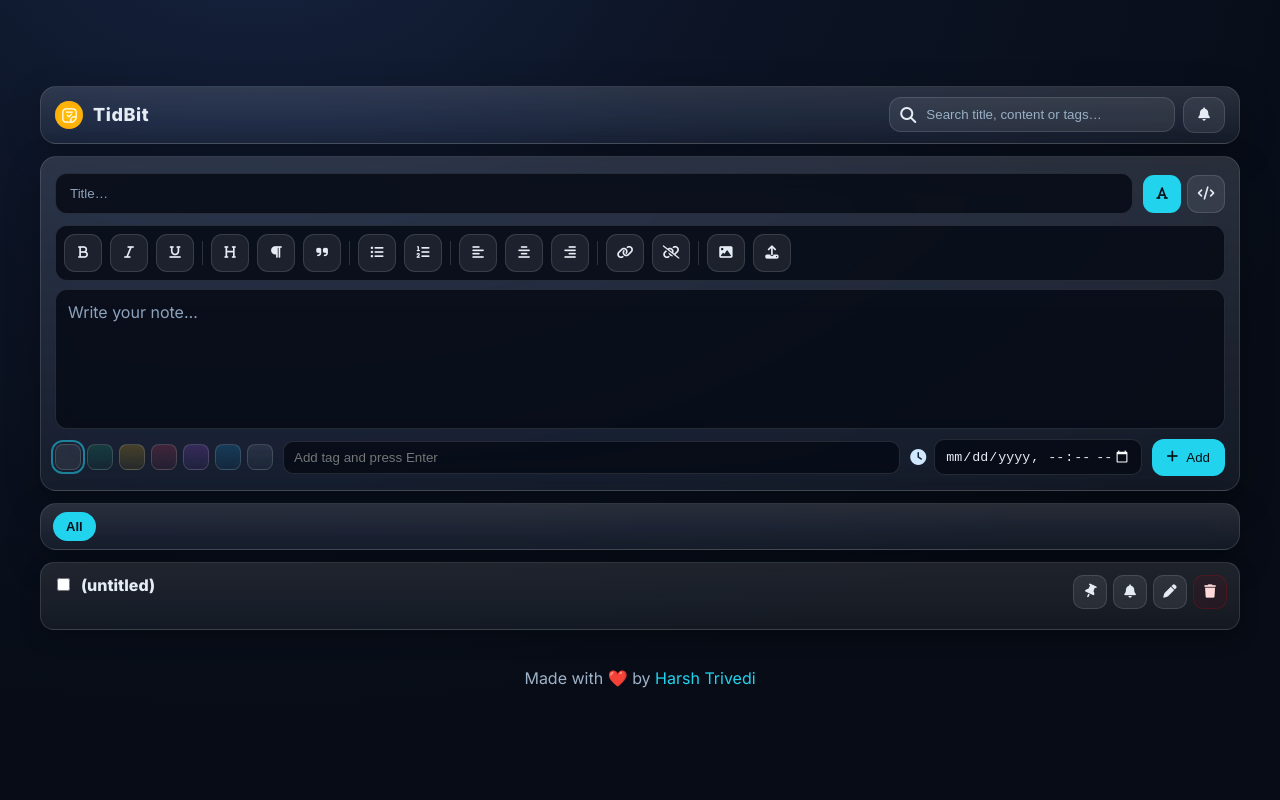
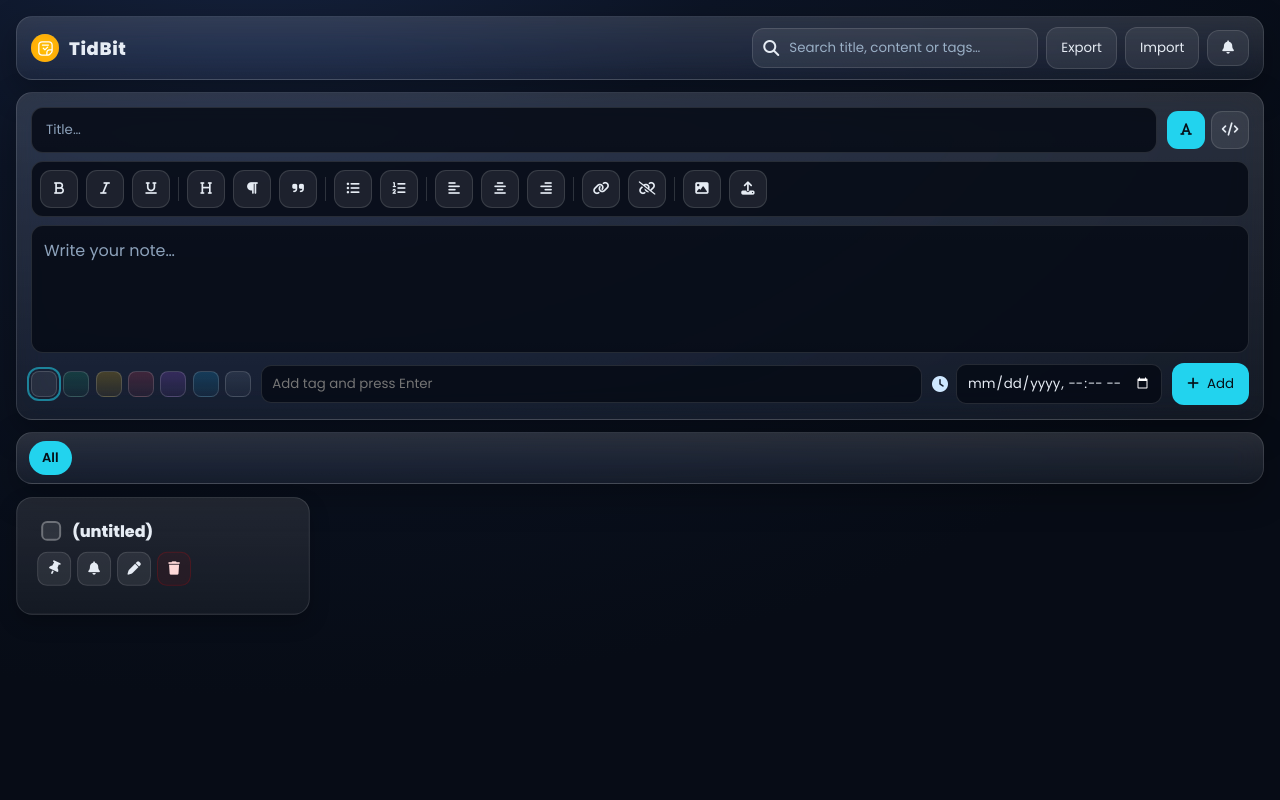
Before and after one commit to harsh98trivedi/TidBit, a Svelte app: page / in a window 1280 px wide. Both pictures are taken after typing "Sample" into the empty fields and a click on the button "Add". Shown: the top 800 px of the page. Built offline with nearby package versions, Linux system fonts and the light colour scheme.

Commit message:
Added new features along with making the app full width. Implement a Svelte ToDo application and update the main font from Inter to Poppins.

```diff
--- a/index.html
+++ b/index.html
@@ -93,7 +93,7 @@
     <link rel="preconnect" href="https://fonts.gstatic.com" crossorigin />
     <link rel="shortcut icon" href="tidbit.png" type="image/x-icon" />
     <link
-      href="https://fonts.googleapis.com/css2?family=Inter:wght@400;600;800&family=Fira+Code:wght@400;600&display=swap"
+      href="https://fonts.googleapis.com/css2?family=Poppins:wght@400;600;800&family=Fira+Code:wght@400;600&display=swap"
       rel="stylesheet"
     />
 
@@ -130,7 +130,7 @@
       }
 
       body {
-        font-family: Inter, system-ui, -apple-system, Segoe UI, Roboto,
+        font-family: Poppins, system-ui, -apple-system, Segoe UI, Roboto,
           sans-serif;
         background: radial-gradient(
           1200px 800px at 20% -10%,
--- a/src/App.svelte
+++ b/src/App.svelte
@@ -123,15 +123,13 @@
     window.addEventListener('load', () => {
       if (allowMotion && GS()) {
         const g = GS();
-        g.from('.brand',   { y: 8,  opacity: 0, duration: .45, ease: 'power2.out' });
-        g.from('.composer',{ y: 12, opacity: 0, duration: .45, ease: 'power2.out', delay: .05 });
-        g.from('.board',   { y: 12, opacity: 0, duration: .45, ease: 'power2.out', delay: .08 });
-        if (notes.length) g.from('.card', { y: 8, opacity: 0, duration: .32, stagger: .035, ease: 'power2.out', delay: .12 });
+        g.from('.brand',   { y: 8,  opacity: 0, duration: .45, ease: 'power2.out', clearProps: 'all' });
+        g.from('.composer',{ y: 12, opacity: 0, duration: .45, ease: 'power2.out', delay: .05, clearProps: 'all' });
+        g.from('.board',   { y: 12, opacity: 0, duration: .45, ease: 'power2.out', delay: .08, clearProps: 'all' });
+        // Removed card stagger animation to prevent stuttering
       }
     });
   });
-
-  /* —— Derived ——————————————————————————————— */
   $: allTags = Array.from(new Set(notes.flatMap(n => n.tags))).sort((a,b)=>a.localeCompare(b));
   $: filtered = notes
     .filter(n => activeTag ? n.tags.includes(activeTag) : true)
@@ -177,6 +175,7 @@
     editingId = n.id;
     e_title=n.title; e_type=n.type; e_color=n.color; e_tags=[...n.tags]; e_when=toLocal(n.remindAt);
     if (n.type==='md'){ e_md=n.content; e_html=''; } else { e_html=n.content; e_md=''; }
+    if (allowMotion && GS()) GS().set(`#n-${n.id}`, { clearProps: 'all' });
     await tick();
     if (e_type==='html' && e_editor){
   e_editor.innerHTML = e_html;
@@ -285,8 +284,172 @@
   function cancelTimer(id){ const h=timers.get(id); if(h){ clearTimeout(h); timers.delete(id); } }
 
   /* —— Hover micro ——————————————————————————————— */
-  function hoverUp(e){ if(!allowMotion || !GS()) return; GS().to(e.currentTarget,{ y:-2, scale:1.01, duration:.18, ease:'power2.out' }); }
-  function hoverDown(e){ if(!allowMotion || !GS()) return; GS().to(e.currentTarget,{ y:0,  scale:1.00, duration:.22, ease:'power2.out' }); }
+  function hoverUp(e, id){ if(!allowMotion || !GS() || editingId===id) return; GS().to(e.currentTarget,{ y:-2, scale:1.01, duration:.18, ease:'power2.out' }); }
+  function hoverDown(e, id){ if(!allowMotion || !GS() || editingId===id) return; GS().to(e.currentTarget,{ y:0,  scale:1.00, duration:.22, ease:'power2.out' }); }
+
+  /* —— Masonry Layout Action ——————————————————————————————— */
+  function masonry(node) {
+    const gap = 24;
+    const calc = () => {
+      const h = node.scrollHeight;
+      const span = Math.ceil(h + gap);
+      node.style.gridRowEnd = `span ${span}`;
+    };
+    const ro = new ResizeObserver(() => window.requestAnimationFrame(calc));
+    ro.observe(node);
+
+    // Initial calc with delay to ensure DOM is ready
+    setTimeout(calc, 100);
+
+    node.querySelectorAll('img').forEach(img => {
+      img.addEventListener('load', calc);
+    });
+    return {
+      destroy() { ro.disconnect(); }
+    };
+  }
+
+  /* —— Text Truncation ——————————————————————————————— */
+  function truncateHTML(html, baseLimit = 300) {
+    if (typeof document === 'undefined') return html;
+    const div = document.createElement('div');
+    div.innerHTML = html;
+
+    // More aggressive truncation based on element type
+    const limits = {
+      'H1': 80,
+      'H2': 100,
+      'H3': 120,
+      'H4': 150,
+      'H5': 180,
+      'H6': 200,
+      'BLOCKQUOTE': 200,
+      'P': 300,
+      'default': 300
+    };
+
+    let totalChars = 0;
+    const maxTotal = 400; // Hard limit for entire card
+
+    function truncateNode(node) {
+      if (totalChars >= maxTotal) {
+        node.remove();
+        return;
+      }
+
+      if (node.nodeType === 3) { // Text node
+        const parent = node.parentElement;
+        const tagName = parent?.tagName || 'default';
+        const limit = limits[tagName] || limits['default'];
+
+        const text = node.textContent;
+        const remaining = Math.min(limit, maxTotal - totalChars);
+
+        if (text.length > remaining) {
+          node.textContent = text.substring(0, remaining) + '...';
+          totalChars = maxTotal;
+        } else {
+          totalChars += text.length;
+        }
+      } else if (node.nodeType === 1) { // Element node
+        const children = Array.from(node.childNodes);
+        for (const child of children) {
+          if (totalChars >= maxTotal) {
+            child.remove();
+          } else {
+            truncateNode(child);
+          }
+        }
+      }
+    }
+
+    truncateNode(div);
+    return div.innerHTML;
+  }
+
+  /* —— Shortcuts ——————————————————————————————— */
+  function handleComposerKeydown(e) {
+    if ((e.ctrlKey || e.metaKey) && e.key === 'Enter') {
+      e.preventDefault();
+      addNote();
+    }
+  }
+
+  function handleEditKeydown(e) {
+    if ((e.ctrlKey || e.metaKey) && e.key === 'Enter') {
+      e.preventDefault();
+      saveEdit();
+    }
+  }
+
+  /* —— Export / Import ——————————————————————————————— */
+  function exportNotes() {
+    const dataStr = JSON.stringify(notes, null, 2);
+    const dataBlob = new Blob([dataStr], { type: 'application/json' });
+    const url = URL.createObjectURL(dataBlob);
+    const link = document.createElement('a');
+    link.href = url;
+    link.download = `tidbit-notes-${new Date().toISOString().split('T')[0]}.json`;
+    document.body.appendChild(link);
+    link.click();
+    document.body.removeChild(link);
+    URL.revokeObjectURL(url);
+  }
+
+  let importFileInput;
+  function triggerImport() {
+    importFileInput?.click();
+  }
+
+  function importNotes(event) {
+    const file = event.target.files?.[0];
+    if (!file) return;
+
+    const reader = new FileReader();
+    reader.onload = (e) => {
+      try {
+        const imported = JSON.parse(e.target.result);
+        if (!Array.isArray(imported)) {
+          alert('Invalid JSON format. Expected an array of notes.');
+          return;
+        }
+
+        // Validate and merge imported notes
+        const validNotes = imported.filter(n => n && typeof n === 'object' && n.id);
+        if (validNotes.length === 0) {
+          alert('No valid notes found in the file.');
+          return;
+        }
+
+        // Ask user if they want to merge or replace
+        const shouldReplace = confirm(
+          `Found ${validNotes.length} note(s).\n\nClick OK to REPLACE all existing notes.\nClick Cancel to MERGE with existing notes.`
+        );
+
+        if (shouldReplace) {
+          notes = validNotes;
+        } else {
+          // Merge: add imported notes that don't exist
+          const existingIds = new Set(notes.map(n => n.id));
+          const newNotes = validNotes.filter(n => !existingIds.has(n.id));
+          notes = [...notes, ...newNotes];
+        }
+
+        save();
+        alert(`Successfully imported ${shouldReplace ? validNotes.length : validNotes.filter(n => !notes.some(existing => existing.id === n.id)).length} note(s)!`);
+      } catch (err) {
+        alert('Error parsing JSON file: ' + err.message);
+      }
+    };
+    reader.readAsText(file);
+    event.target.value = ''; // Reset input
+  }
+
+  /* —— Title Truncation ——————————————————————————————— */
+  function truncateTitle(title, maxLength = 60) {
+    if (!title || title.length <= maxLength) return title;
+    return title.substring(0, maxLength) + '...';
+  }
 </script>
 
 <div class="page">
@@ -303,6 +466,13 @@
         <i class="fa-solid fa-magnifying-glass" aria-hidden="true"></i>
         <input type="search" placeholder="Search title, content or tags…" bind:value={query} aria-label="Search notes" />
       </div>
+      <button class="btn ghost" on:click={exportNotes} title="Export notes as JSON">
+        <span class="hide-mobile">Export</span>
+      </button>
+      <button class="btn ghost" on:click={triggerImport} title="Import notes from JSON">
+        <span class="hide-mobile">Import</span>
+      </button>
+      <input type="file" accept=".json" bind:this={importFileInput} on:change={importNotes} style="display: none;" />
       <button class="btn ghost" on:click={testNotification} title="Test notifications">
         <i class="fa-solid fa-bell"></i>
       </button>
@@ -312,7 +482,7 @@
   <!-- Composer -->
   <section class="composer glass">
     <div class="row">
-      <input class="field title" placeholder="Title…" bind:value={c_title} aria-label="Title" />
+      <input class="field title" placeholder="Title…" bind:value={c_title} aria-label="Title" on:keydown={handleComposerKeydown} />
       <div class="mode">
         <button class="tab" class:active={c_type==='html'} type="button" on:click={()=>c_type='html'} title="Rich text"><i class="fa-solid fa-font"></i></button>
         <button class="tab" class:active={c_type==='md'}   type="button" on:click={()=>c_type='md'}   title="Markdown"><i class="fa-solid fa-code"></i></button>
@@ -343,7 +513,7 @@
         <button class="icon" type="button" title="Upload image" on:click={()=>openFile(c_file)}><i class="fa-solid fa-upload"></i></button>
         <input class="hidden-file" type="file" accept="image/*" bind:this={c_file} on:change={(e)=>insertImageFile(c_editor,e)} />
       </div>
-      <div class="editor" contenteditable="true" bind:this={c_editor} on:input={syncCHTML} spellcheck="true" aria-label="Note content (rich)"></div>
+      <div class="editor" contenteditable="true" bind:this={c_editor} on:input={syncCHTML} on:keydown={handleComposerKeydown} spellcheck="true" aria-label="Note content (rich)" role="textbox" tabindex="0"></div>
     {:else}
       <div class="toolbar" role="toolbar" aria-label="Markdown helpers">
         <button class="icon" type="button" title="Bold" on:click={()=>mdWrap('c','**','**')}><i class="fa-solid fa-bold"></i></button>
@@ -354,7 +524,7 @@
         <button class="icon" type="button" title="Quote" on:click={()=>mdWrap('c','> ','')}><i class="fa-solid fa-quote-right"></i></button>
         <button class="icon" type="button" title="List" on:click={()=>mdWrap('c','- ','')}><i class="fa-solid fa-list-ul"></i></button>
       </div>
-      <textarea class="mdarea" bind:value={c_md} placeholder="Write Markdown…" aria-label="Note content (markdown)"></textarea>
+      <textarea class="mdarea" bind:value={c_md} placeholder="Write Markdown…" aria-label="Note content (markdown)" on:keydown={handleComposerKeydown}></textarea>
     {/if}
 
     <div class="meta-row">
@@ -405,12 +575,20 @@
       <p class="empty">No notes match your filters.</p>
     {:else}
       <div class="masonry">
-        {#each filtered as n (n.id)}
-          <article id={"n-"+n.id} class="card" data-color={n.color} on:mouseenter={hoverUp} on:mouseleave={hoverDown}>
+        {#each filtered as n, i (n.id)}
+          <article
+            id={"n-"+n.id}
+            use:masonry
+            class="card"
+            class:editing={editingId === n.id}
+            data-color={n.color}
+            on:mouseenter={(e)=>hoverUp(e, n.id)}
+            on:mouseleave={(e)=>hoverDown(e, n.id)}
+          >
             <header class="card-head">
               <div class="title-line">
                 <input type="checkbox" checked={n.done} on:change={()=>toggleDone(n)} aria-label="Mark as done" />
-                <h3 class:done={n.done}>{n.title}</h3>
+                <h3 class:done={n.done}>{truncateTitle(n.title)}</h3>
               </div>
               <div class="card-actions">
                 <button class="icon" title={n.pinned?'Unpin':'Pin'} on:click={()=>togglePin(n)}><i class="fa-solid fa-thumbtack"></i></button>
@@ -432,7 +610,7 @@
 
             {#if editingId === n.id}
               <div class="edit">
-                <input class="field title" placeholder="Title…" bind:value={e_title} />
+                <input class="field title" placeholder="Title…" bind:value={e_title} on:keydown={handleEditKeydown} />
 
                 <div class="row spread">
                   <div class="mode">
@@ -476,7 +654,7 @@
                     <button class="icon" type="button" title="Upload image" on:click={()=>openFile(e_file)}><i class="fa-solid fa-upload"></i></button>
                     <input class="hidden-file" type="file" accept="image/*" bind:this={e_file} on:change={(e)=>insertImageFile(e_editor,e)} />
                   </div>
-                  <div class="editor" contenteditable="true" bind:this={e_editor} on:input={syncEHTML} spellcheck="true"></div>
+                  <div class="editor" contenteditable="true" bind:this={e_editor} on:input={syncEHTML} on:keydown={handleEditKeydown} spellcheck="true" role="textbox" tabindex="0"></div>
                 {:else}
                   <div class="toolbar" role="toolbar" aria-label="Markdown helpers">
                     <button class="icon" type="button" title="Bold" on:click={()=>mdWrap('e','**','**')}><i class="fa-solid fa-bold"></i></button>
@@ -487,7 +665,7 @@
                     <button class="icon" type="button" title="Quote" on:click={()=>mdWrap('e','> ','')}><i class="fa-solid fa-quote-right"></i></button>
                     <button class="icon" type="button" title="List" on:click={()=>mdWrap('e','- ','')}><i class="fa-solid fa-list-ul"></i></button>
                   </div>
-                  <textarea class="mdarea" bind:value={e_md} placeholder="Write Markdown…"></textarea>
+                  <textarea class="mdarea" bind:value={e_md} placeholder="Write Markdown…" on:keydown={handleEditKeydown}></textarea>
                 {/if}
 
                 <div class="meta-row edit-grid">
@@ -519,7 +697,7 @@
               </div>
             {:else}
               <section class="content">
-                <div class="note">{@html renderHTML(n)}</div>
+                <div class="note">{@html truncateHTML(renderHTML(n))}</div>
                 {#if n.tags.length}
                   <div class="tagsline">
                     {#each n.tags as t}
@@ -535,14 +713,24 @@
     {/if}
   </section>
 
+  {#if editingId !== null}
+    <div class="backdrop" on:click={cancelEdit} role="button" tabindex="0" on:keydown={(e)=>e.key==='Escape'&&cancelEdit()}></div>
+  {/if}
+
   <footer class="foot">
     <p>Made with <span aria-label="love">❤️</span> by <a href="https://harsh98trivedi.github.io/" target="_blank" rel="noopener">Harsh Trivedi</a></p>
   </footer>
 </div>
 
 <style>
-  :global(*){ box-sizing: border-box; }
-  :global(html, body, #app){ height:100%; margin:0; }
+  :global(*){ box-sizing: border-box; font-family: 'Poppins', -apple-system, BlinkMacSystemFont, 'Segoe UI', Roboto, Oxygen, Ubuntu, Cantarell, sans-serif; }
+  :global(html, body, #app){ height:100%; margin:0; scroll-behavior: smooth; }
+
+  /* —— Scrollbar —— */
+  :global(::-webkit-scrollbar) { width: 10px; height: 10px; }
+  :global(::-webkit-scrollbar-track) { background: rgba(255,255,255,0.02); }
+  :global(::-webkit-scrollbar-thumb) { background: rgba(255,255,255,0.15); border-radius: 99px; border: 2px solid transparent; background-clip: content-box; }
+  :global(::-webkit-scrollbar-thumb:hover) { background-color: rgba(255,255,255,0.25); }
 
   .page{
     min-height:100vh;
@@ -552,7 +740,7 @@
     background:radial-gradient(1200px 800px at 20% -10%, #16233f 0%, #0c1425 40%, #070c16 100%);
     position:relative;
     z-index:1;
-    place-content: center;
+    place-content: start center;
   }
 
   .glass{
@@ -564,7 +752,8 @@
   }
 
   /* —— Header —— */
-  .head, .composer, .tags, .board, .foot { width:min(1200px,100%); margin-inline:auto; }
+  /* —— Header —— */
+  .head, .board, .foot, .composer, .tags { width: 100%; margin-inline: auto; }
   #board .empty{ text-align:center; }
 
   .head{
@@ -627,12 +816,12 @@
   .sep{ width:1px; height:24px; background:rgba(255,255,255,.15); align-self:center; }
 
   .editor{
-    min-height:140px; padding:12px; margin-top:8px; border-radius:12px;
+    min-height:10vmax; padding:12px; margin-top:8px; border-radius:12px;
     background:rgba(7,11,22,.85); border:1px solid rgba(255,255,255,.12); outline:none;
   }
   .editor:empty:before{ content:"Write your note…"; color:#8da2bb; }
   .mdarea{
-    width:100%; min-height:140px; padding:12px; margin-top:8px; border-radius:12px;
+    width:100%; min-height:15vmax; padding:12px; margin-top:8px; border-radius:12px; height: 20vmax;
     background:rgba(7,11,22,.85); border:1px solid rgba(255,255,255,.12); color:#e6ecf4; resize:vertical;
   }
 
@@ -688,19 +877,43 @@
   .chip.active{ background:#22d3ee; border-color:transparent; color:#061018; }
 
   /* —— Board / Cards —— */
-  .board{ width:min(1200px,100%); }
-  .masonry{ display:grid; grid-template-columns: repeat(auto-fit, minmax(200px, 1fr)); gap:12px; }
+  .board{ width: 100%; }
+  .masonry {
+    display: grid;
+    grid-template-columns: repeat(auto-fill, minmax(280px, 1fr));
+    gap: 0 24px;
+    grid-auto-rows: 1px;
+    align-items: start;
+    min-height: 50vh; /* Prevent collapse */
+    padding-bottom: 40px; /* Space for footer */
+  }
   @media (max-width: 360px){
     .masonry{ grid-template-columns: 1fr; }
     .toolbar { justify-content: space-around;}
   }
 
   .card{
-    padding:12px; border-radius:14px;
+    box-sizing: border-box;
+    width: 100%;
+    height: fit-content;
+    position: relative;
+    z-index: 1;
+    margin: 0;
+    padding: 20px; border-radius: 16px;
     border:1px solid rgba(255,255,255,.12);
     background:linear-gradient(180deg, rgba(255,255,255,.10), rgba(255,255,255,.05));
     box-shadow:0 8px 20px rgba(0,0,0,.24);
     overflow:hidden;
+  }
+  .card:not(.editing) {
+    transition: transform 0.2s ease, box-shadow 0.2s ease;
+  }
+  .card:not(.editing):hover {
+    transform: translateY(-2px);
+    box-shadow: 0 12px 28px rgba(0,0,0,.35);
+  }
+  .card.editing {
+    cursor: default;
   }
   [data-color="mint"]  { background:linear-gradient(180deg, rgba(16,185,129,.18), rgba(16,185,129,.06)); }
   [data-color="sun"]   { background:linear-gradient(180deg, rgba(234,179,8,.22), rgba(234,179,8,.08)); }
@@ -708,6 +921,44 @@
   [data-color="lav"]   { background:linear-gradient(180deg, rgba(168,85,247,.20), rgba(168,85,247,.07)); }
   [data-color="sky"]   { background:linear-gradient(180deg, rgba(14,165,233,.20), rgba(14,165,233,.07)); }
   [data-color="slate"] { background:linear-gradient(180deg, rgba(100,116,139,.22), rgba(100,116,139,.09)); }
+
+  /* —— Custom Checkbox —— */
+  input[type="checkbox"] {
+    appearance: none;
+    -webkit-appearance: none;
+    width: 20px;
+    height: 20px;
+    border: 2px solid rgba(255,255,255,.3);
+    border-radius: 6px;
+    background: rgba(255,255,255,.08);
+    cursor: pointer;
+    position: relative;
+    transition: all 0.2s ease;
+    flex-shrink: 0;
+  }
+  input[type="checkbox"]:hover {
+    border-color: rgba(34,211,238,.6);
+    background: rgba(34,211,238,.1);
+  }
+  input[type="checkbox"]:checked {
+    background: linear-gradient(135deg, #22d3ee, #06b6d4);
+    border-color: #22d3ee;
+  }
+  input[type="checkbox"]:checked::after {
+    content: '';
+    position: absolute;
+    left: 5px;
+    top: 2px;
+    width: 5px;
+    height: 10px;
+    border: solid #061018;
+    border-width: 0 2px 2px 0;
+    transform: rotate(45deg);
+  }
+  input[type="checkbox"]:focus-visible {
+    outline: 2px solid rgba(34,211,238,.5);
+    outline-offset: 2px;
+  }
 
   .card-head{ display:flex; align-items:flex-start; justify-content:space-between; gap:8px; flex-wrap:wrap; }
   .title-line{ display:flex; align-items:center; gap:8px; flex:1 1 auto; min-width:160px; }
@@ -720,14 +971,14 @@
   .card .icon.danger{ color:#ffd9d9; background:rgba(255,0,0,.06); border-color:rgba(255,0,0,.18); }
   .card .fa-thumbtack{ transform: rotate(25deg); }
 
-  .chips{ display:flex; flex-wrap:wrap; gap:8px; margin:8px 0 0 24px; }
+  .chips{ display:flex; flex-wrap:wrap; gap:8px; margin:5px 0 0 10px; }
   .chip.small{ padding:2px 8px; font-size:12px; }
 
-  .content .note{ margin:8px 0 0 24px; }
+  .content .note{ margin:8px 0 0 24px; word-break: break-word; overflow-wrap: break-word; }
   .tagsline{ display:flex; flex-wrap:wrap; gap:6px; margin:8px 0 0 24px; }
 
   /* —— Footer —— */
-  .foot{ text-align:center; color:#9fb2c7; margin-top:12px; padding:10px 14px; }
+  .foot{ text-align:center; color:#9fb2c7; margin-top:40px; padding:20px 14px; position: relative; z-index: 0; }
   .foot a{ color:#22d3ee; text-decoration:none; }
 
   /* —— Accessibility skip link —— */
@@ -749,4 +1000,38 @@
     .chip{ font-size:12px; padding:5px 10px; }
     .toolbar { justify-content: space-around;}
   }
+
+  /* Hide text on mobile/tablet */
+  @media (max-width: 768px){
+    .hide-mobile{ display:none; }
+  }
+
+  /* —— Modal Edit (Google Keep style) —— */
+  .backdrop {
+    position: fixed;
+    inset: 0;
+    background: rgba(0,0,0,0.5);
+    backdrop-filter: blur(15px);
+    z-index: 998;
+  }
+  .card.editing {
+    position: fixed !important;
+    top: 50% !important;
+    left: 50% !important;
+    transform: translate(-50%, -50%) !important;
+    width: 95%;
+    height: 75%;
+    max-width: none;
+    max-height: 95vh;
+    z-index: 999;
+    overflow-y: auto;
+    margin: 0 !important;
+    box-shadow: 0 25px 50px -12px rgba(0,0,0,0.5);
+    border: 1px solid rgba(255,255,255,0.2);
+    animation: popIn 0.25s cubic-bezier(0.175, 0.885, 0.32, 1.275);
+    transition: none !important;
+    will-change: auto !important;
+  }
+  @keyframes fadeIn { from { opacity: 0; } to { opacity: 1; } }
+  @keyframes popIn { from { opacity: 0; transform: translate(-50%, -45%) scale(0.95); } to { opacity: 1; transform: translate(-50%, -50%) scale(1); } }
 </style>
```
